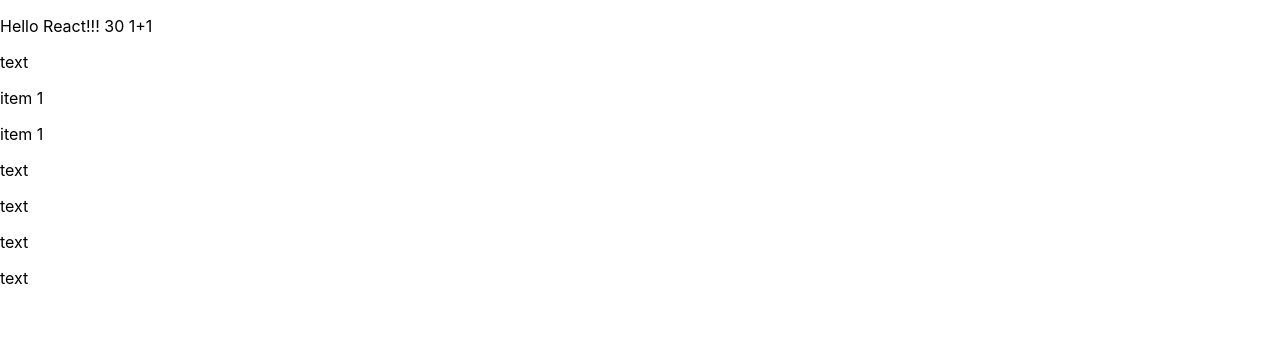
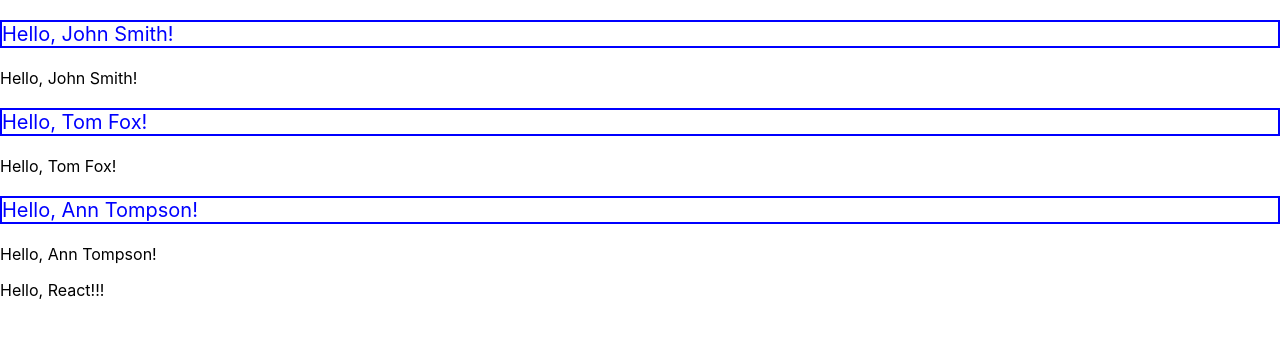
Before and after one commit to pdcourses/learn-react-pd2022, a React (Create React App) app: page / in a window 1280 px wide. Shown: the top 338 px of the page. Built offline with nearby package versions, Linux system fonts and the light colour scheme.

Commit message:
styles for component

```diff
--- a/src/App.js
+++ b/src/App.js
@@ -1,32 +1,15 @@
 import { Component, Fragment } from 'react';
 import './App.css';
-
-/*
+import Hello from './Components/Hello';
+import HelloClass from './Components/HelloClass';
 function App(){
   return(
-    <p>Hello React!!!</p>
+    <>
+      <Hello name={'John'} surname={'Smith'}/>
+      <Hello name={'Tom'} surname={'Fox'}/>
+      <Hello name={'Ann'} surname={'Tompson'}/>
+      <HelloClass />
+    </>
   );
 }
-*/
-
-let count = 100;
-
-class App extends Component{
-  render(){
-    return(
-      <>
-        <p>Hello React!!! {10+20} 1+1</p>
-        <p>text</p>
-        <p id={1}>item 1</p>
-        <p id={10-2}>item 1</p>
-        <p id={++count}>text</p>
-        <p id={++count}>text</p>
-        <p id={++count}>text</p>
-        <p id={++count}>text</p>
-      </>
-    )
-  }
-}
-
-
 export default App;
--- /dev/null
+++ b/src/Components/Hello/Hello.module.css
@@ -0,0 +1,5 @@
+.wrapper_hello_react{
+    color: blue;
+    border: 2px solid blue;
+    font-size: 20px;
+}
--- /dev/null
+++ b/src/Components/Hello/index.jsx
@@ -0,0 +1,13 @@
+import React from 'react';
+import styles from "./Hello.module.css";
+//import "./Hello.css"
+export default function Hello(props) {
+  const {name, surname} = props;
+  //<p className={styles.wrapper_hello_react}>Hello, {name} {surname}!</p>
+  return (
+    <>
+        <p className={styles.wrapper_hello_react}>Hello, {name} {surname}!</p>
+        <p className="wrapper_hello_react">Hello, {name} {surname}!</p>
+    </>
+  )
+}
--- /dev/null
+++ b/src/Components/HelloClass/index.jsx
@@ -0,0 +1,10 @@
+import React, { Component } from 'react'
+export default class HelloClass extends Component {
+  render() {
+    return (
+        <>
+            <p>Hello, React!!!</p>
+        </>
+    )
+  }
+}
```
